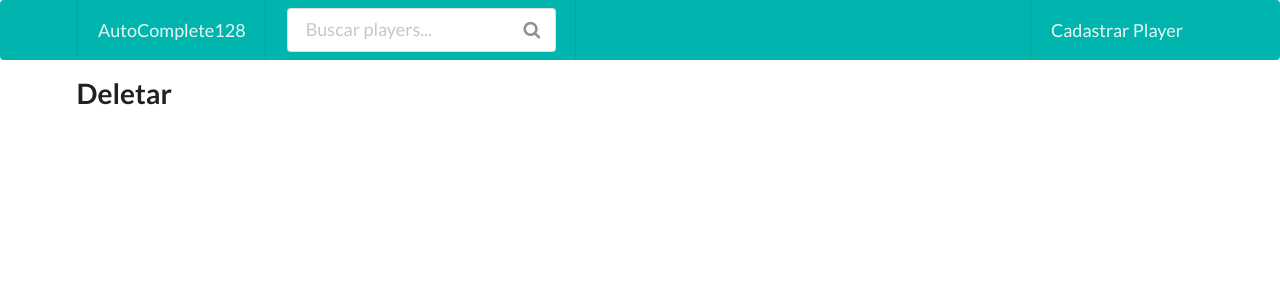
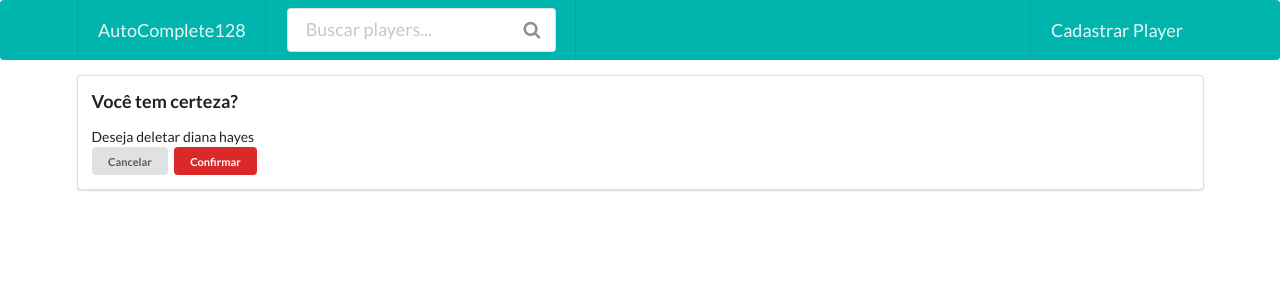
Before and after one commit to dansenpai/autocomplete128, a Django app: page /player/6/delete/ in a window 1280 px wide. Shown: the top 300 px of the page. Run offline with Django 3.2, Linux system fonts and the light colour scheme; data comes from the database, SQL or seed files in the repository; both versions use the stored data as it was after the commit.

Commit message:
create delete template

```diff
--- a/app/templates/app/confirm_delete.html
+++ /dev/null
@@ -1,5 +0,0 @@
-{% extends 'app/shared/base.html' %}
-
-{% block content%}
-  <h1>Deletar</h1>
-{% endblock content %}
--- /dev/null
+++ b/app/templates/app/player_confirm_delete.html
@@ -0,0 +1,18 @@
+{% extends 'app/shared/base.html' %}
+
+{% block content%}
+  <div class="ui segment">
+    <h3 class="header">Você tem certeza? </h3>
+    <span>
+      Deseja deletar {{ object }}
+    </span>
+    <form action="" method="post" class="ui form">
+      {% csrf_token %}
+
+      <div class="footer">
+        <input class="ui mini button " type="button" value="Cancelar" onclick="window.history.go(-1);"/>
+        <input class="ui mini red button" type="submit" value="Confirmar"/>
+      </div>
+    </form>
+  </div>
+{% endblock content %}
--- a/app/templates/app/players_list.html
+++ b/app/templates/app/players_list.html
@@ -25,7 +25,7 @@
             <i class="icon edit"></i>
             Editar
           </a>
-          <a href="" class="ui labeled icon button mini red">
+          <a href="{% url 'app:player_delete' player.id  %}" class="ui labeled icon button mini red">
             <i class="icon remove"></i>
             Remover
           </a>
@@ -51,7 +51,7 @@
     {% endfor %}
 
     {% if actual >= total or total == 1 %}
-      <a href="#" aria-label="Next" class="item disabled">
+      <a href="#" aria-lakbel="Next" class="item disabled">
         <i class="icon chevron right"></i>
       </a>
     {% else %}
--- a/app/urls.py
+++ b/app/urls.py
@@ -6,9 +6,9 @@ app_name = "app"
 
 urlpatterns = [
   url(r'^$', PlayersList.as_view(), name='players_list' ),
-  url(r'^player/new/$', PlayerCreate.as_view(), name='player_create'),
-  url(r'^player/(?P<pk>[0-9]+)/$', PlayerUpdate.as_view(), name='player_update'),
-  url(r'^player/(?P<pk>[0-9]+)/detail$', PlayerDetail.as_view(), name='player_detail'),
-  url(r'^player/(?P<pk>[0-9]+)/delete/$', PlayerDelete.as_view(), name='player_delete'),
-  url(r'^autocomplete/$', AutoComplete.as_view(), name='autocomplete'),
+  url(r'player/new/$', PlayerCreate.as_view(), name='player_create'),
+  url(r'player/(?P<pk>[0-9]+)/$', PlayerUpdate.as_view(), name='player_update'),
+  url(r'player/(?P<pk>[0-9]+)/detail$', PlayerDetail.as_view(), name='player_detail'),
+  url(r'player/(?P<pk>[0-9]+)/delete/$', PlayerDelete.as_view(), name='player_delete'),
+  url(r'autocomplete/$', AutoComplete.as_view(), name='autocomplete'),
 ]
--- a/app/views.py
+++ b/app/views.py
@@ -90,14 +90,9 @@ class PlayerUpdate(View):
 
     return render( request, self.template_name, {'form': form, 'form_name': form_name })
 
-class PlayerDelete(View):
-  template_name = 'app/confirm_delete.html'
-
-  def get(self, request, *args,**kwargs):
-    return render(request, self.template_name, {})
-
-  def get(self, request, *args,**kwargs):
-    return render(request, self.template_name, {})
+class PlayerDelete(DeleteView):
+  model = Player
+  success_url = '/'
 
 class AutoComplete(View):
   def get(self, request, *args,**kwargs):
```
Also changed, not shown: db.sqlite3.
